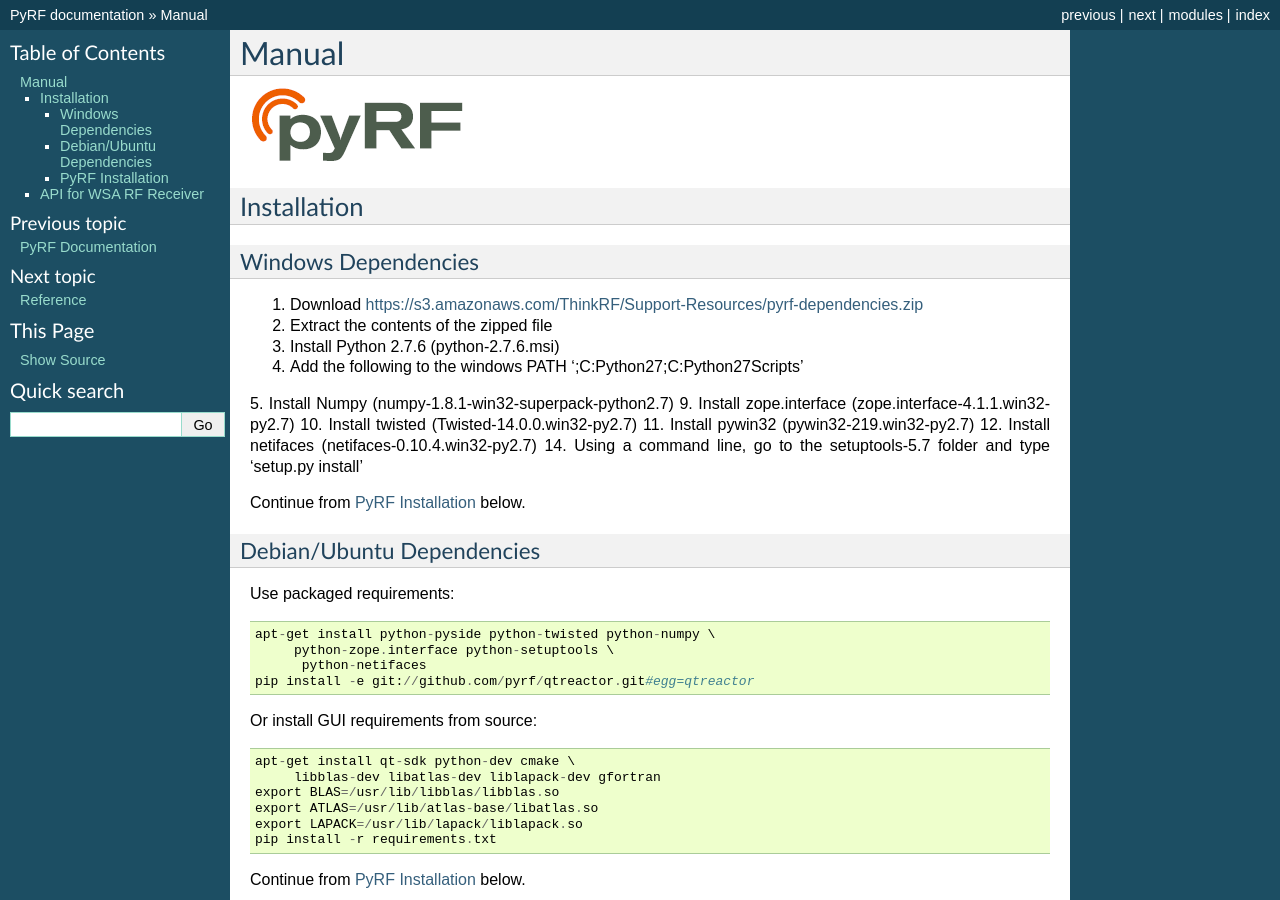
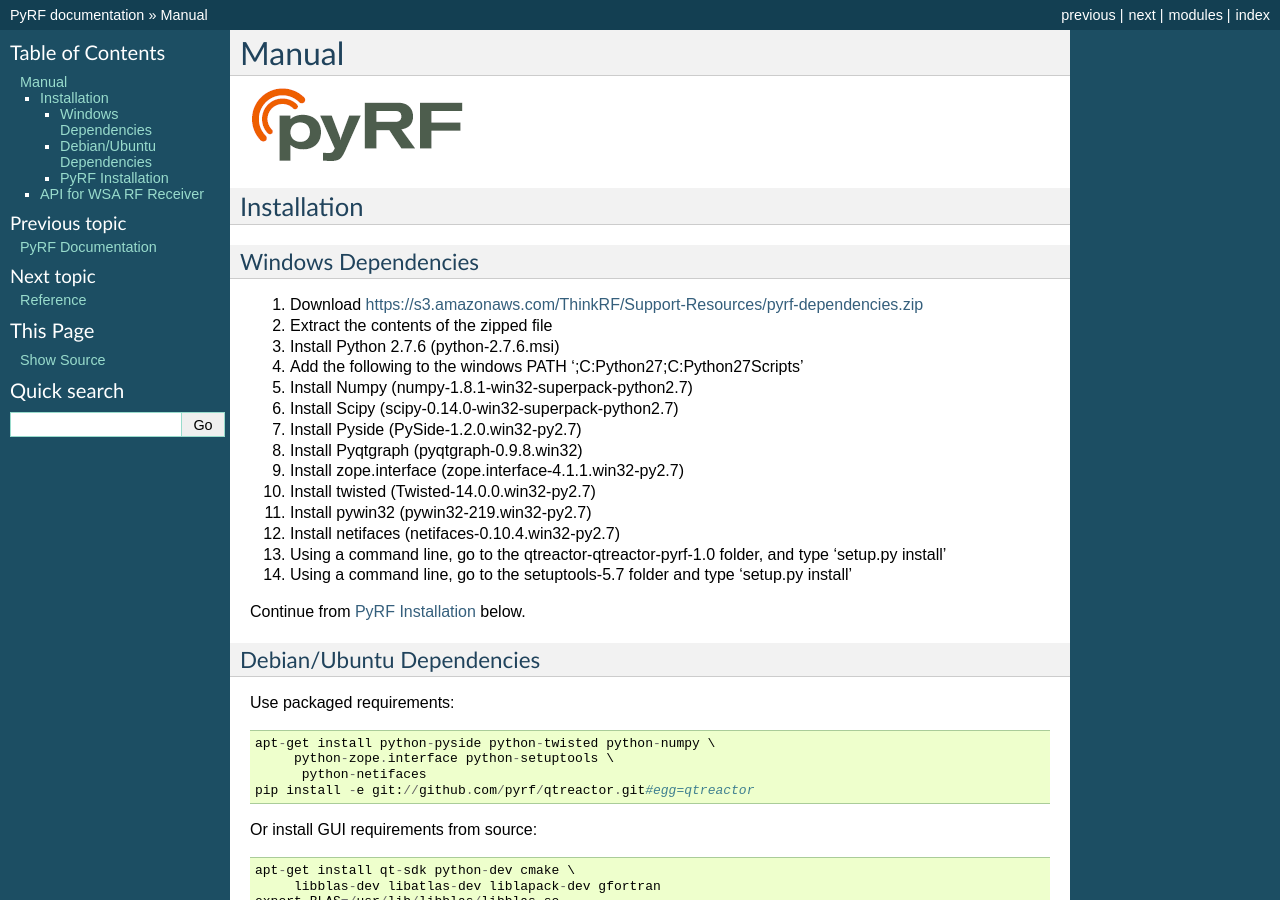
Before and after one commit to pyrf/pyrf, a Sphinx documentation site: the page built from docs/usermanual.rst, in a window 1280 px wide and 900 px high. Built offline with Sphinx 7.4.7, drawn with Linux system fonts in a browser that asks for light colours.

Commit message:
fixed instructions

```diff
--- a/docs/usermanual.rst
+++ b/docs/usermanual.rst
@@ -16,10 +16,14 @@
 3. Install Python 2.7.6 (python-2.7.6.msi)
 4. Add the following to the windows PATH ';C:\Python27;C:\Python27\Scripts'
 5. Install Numpy (numpy-1.8.1-win32-superpack-python2.7)
+6. Install Scipy (scipy-0.14.0-win32-superpack-python2.7)
+7. Install Pyside (PySide-1.2.0.win32-py2.7)
+8. Install Pyqtgraph (pyqtgraph-0.9.8.win32)
 9. Install zope.interface (zope.interface-4.1.1.win32-py2.7)
 10. Install twisted (Twisted-14.0.0.win32-py2.7)
 11. Install pywin32 (pywin32-219.win32-py2.7)
 12. Install netifaces (netifaces-0.10.4.win32-py2.7)
+13. Using a command line, go to the qtreactor-qtreactor-pyrf-1.0 folder, and type 'setup.py install'
 14. Using a command line, go to the setuptools-5.7 folder and type 'setup.py install'
 
 Continue from :ref:`pyrf-installation` below.
```
